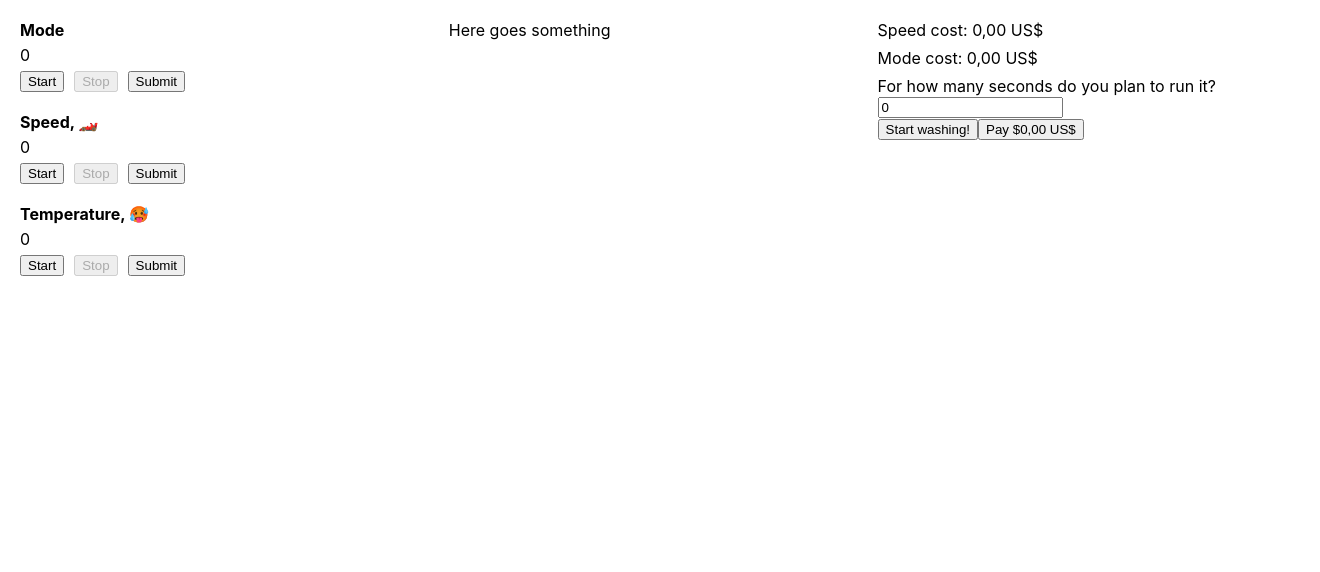
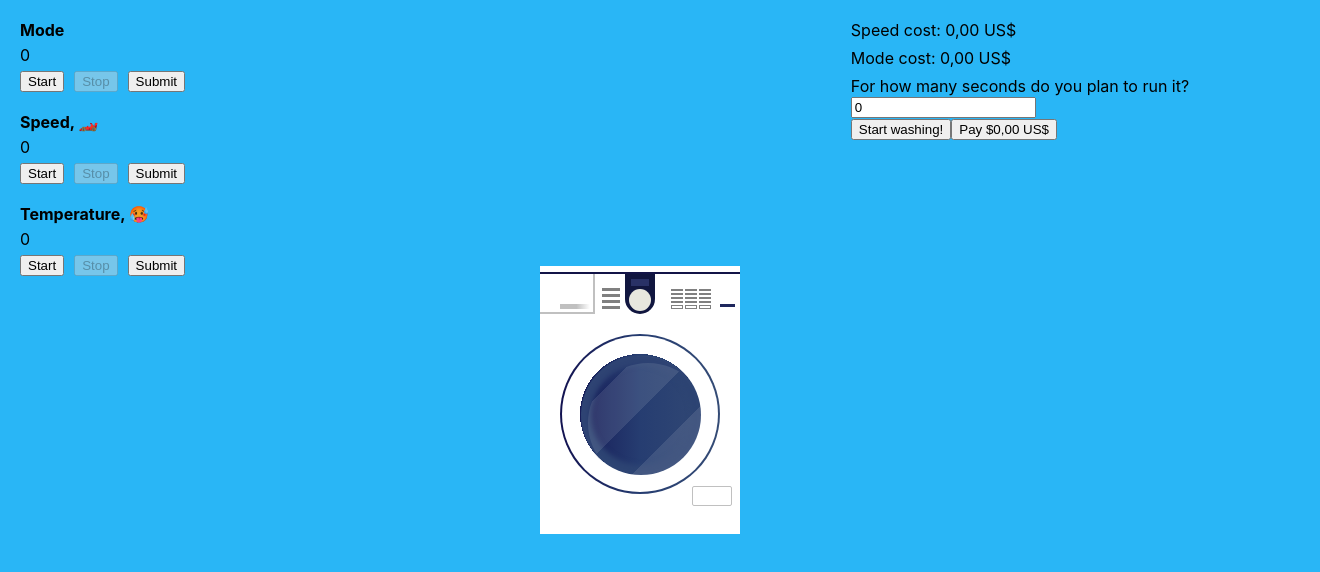
Before and after one commit to Sebelino/useless-hackathon, a React (Create React App) app: page / in a window 1280 px wide. Shown: the top 572 px of the page, 1320 px wide, since content can reach past the window. Built offline with nearby package versions, Linux system fonts and the light colour scheme.

Commit message:
Update "Timer" component

```diff
--- a/src/App.css
+++ b/src/App.css
@@ -1,3 +1,11 @@
+* {
+  box-sizing: border-box;
+}
+
+body {
+  background-color: #29b6f6;
+}
+
 .App {
   display: flex;
   justify-content: space-between;
--- a/src/App.tsx
+++ b/src/App.tsx
@@ -1,8 +1,9 @@
-import React, { useState } from 'react';
+import React, { useCallback, useState } from 'react';
 import './App.css';
 import Controls from './Controls';
 import { Calculator } from './features/calculator';
 import { Timer } from './features/timer';
+import Machine from './Machine';
 
 enum AppState {
   Idle = 'IDLE',
@@ -14,18 +15,25 @@ const App = () => {
   const [mode, setMode] = useState(0);
   const [speed, setSpeed] = useState(0);
 
+  const onStart = useCallback(() => setAppState(AppState.Spinning), []);
+  const onStop = useCallback(() => setAppState(AppState.Idle), []);
+
+  const isSpinning = appState === AppState.Spinning;
+
   return (
     <div className="App">
       <div className="App__column">
         <Controls onChangeMode={setMode} onChangeSpeed={setSpeed} />
       </div>
 
-      <div className="App__column">Here goes something</div>
+      <div className="App__column">
+        <Machine isSpinning={isSpinning} />
+      </div>
 
       <div className="App__column">
         <Calculator mode={mode} speed={speed} />
 
-        <Timer mode={mode} speed={speed} />
+        <Timer mode={mode} speed={speed} onStart={onStart} onStop={onStop} />
       </div>
     </div>
   );
--- /dev/null
+++ b/src/Machine.css
@@ -0,0 +1,214 @@
+#all {
+    position: absolute;
+    top: 50%;
+    left: 50%;
+    transform: translate(-50%, -50%);
+}
+
+.top {
+    width: 200px;
+    height: 8px;
+    background-color: white;
+    border-bottom: 2.5px solid #131447;
+}
+
+.bod {
+    width: 200px;
+    height: 260px;
+    background-color: white;
+}
+
+.upper {
+    width: 100%;
+    height: 40px;
+    /* border-bottom:2px solid gray;*/
+}
+
+.u1 {
+    width: 55px;
+    height: 40px;
+    border-bottom: 2px solid silver;
+    border-right: 2px solid silver;
+    position: absolute;
+}
+
+.u1:before {
+    content: " ";
+    position: absolute;
+    width: 30px;
+    height: 5px;
+    background: -webkit-linear-gradient(left, silver 55%, white);
+    top: 30px;
+    left: 20px;
+}
+
+.u2 {
+    width: 18px;
+    height: 24px;
+    background: -webkit-linear-gradient(
+            gray 0px 3px,
+            white 3px 6px,
+            gray 6px 9px,
+            white 9px 12px,
+            gray 12px 15px,
+            white 15px 18px,
+            gray 18px 21px,
+            white 21px 24px
+    );
+    position: absolute;
+    left: 62px;
+    top: 22px;
+}
+
+.u3 {
+    width: 30px;
+    height: 40px;
+    border-radius: 0px 0px 40px 40px;
+    background-color: #11163f;
+    position: absolute;
+    left: 85px;
+}
+
+.u3:before {
+    content: " ";
+    position: absolute;
+    width: 22px;
+    height: 22px;
+    border-radius: 22px;
+    background-color: #e8e7de;
+    top: 15px;
+    left: 4px;
+}
+
+.u3:after {
+    content: " ";
+    position: absolute;
+    width: 18px;
+    height: 7px;
+    background-color: #293166;
+    top: 5px;
+    left: 6px;
+}
+
+.u4 {
+    position: relative;
+    float: right;
+    right: 27px;
+    top: 13px;
+}
+
+td {
+    width: 12px;
+    height: 1px;
+    background-color: gray;
+}
+
+tr:nth-child(5) > td {
+    height: 2px;
+    background-color: white;
+    border: 1px solid gray;
+}
+
+.u5 {
+    width: 15px;
+    height: 3px;
+    background-color: #1e275d;
+    left: 180px;
+    position: relative;
+    top: 30px;
+    animation-name: color_change;
+    animation-timing-function: linear;
+    animation-iteration-count: infinite;
+    animation-duration: 1s;
+}
+
+@keyframes color_change {
+    0% {
+        background-color: #1e275d;
+    }
+    50% {
+        background-color: #1e275d;
+    }
+    51% {
+        background-color: red;
+    }
+    100% {
+        background-color: red;
+    }
+}
+
+.circle_out {
+    width: 160px;
+    height: 160px;
+    border-radius: 150px;
+    background: -webkit-linear-gradient(left, #121250, #263d71, #344b75);
+    position: relative;
+    top: 20px;
+    left: 20px;
+}
+
+.circle_out.spinning {
+    animation-name: round;
+    animation-timing-function: linear;
+    animation-iteration-count: infinite;
+    animation-duration: 1s;
+}
+
+@keyframes round {
+    0% {
+        transform: rotate(0deg);
+    }
+    100% {
+        transform: rotate(2000deg);
+    }
+}
+
+.circle_out:before {
+    content: " ";
+    position: absolute;
+    width: 156px;
+    height: 156px;
+    border-radius: 156px;
+    background: radial-gradient(transparent 0px 60px, white 60px 156px);
+    left: 2.2px;
+    top: 2.1px;
+}
+
+.circle_out:after {
+    content: " ";
+    position: absolute;
+    width: 120px;
+    height: 120px;
+    border-radius: 120px;
+    background-color: transparent;
+    left: 20.5px;
+    top: 20.5px;
+    box-shadow: inset #2d4473 0px 0px 5px 10px;
+}
+
+.circle_inn {
+    position: absolute;
+    width: 120px;
+    height: 120px;
+    border-radius: 120px;
+    background: -webkit-repeating-linear-gradient(
+            top left,
+            transparent 0px 40px,
+            white 40px 80px
+    );
+    opacity: 0.1;
+    left: 41px;
+    top: 90px;
+    box-shadow: inset 7px 7px #383e78;
+}
+
+.box {
+    width: 40px;
+    height: 20px;
+    border-radius: 2px;
+    border: 1.5px solid silver;
+    float: right;
+    position: relative;
+    top: 12px;
+    right: 8px;
+}
--- /dev/null
+++ b/src/Machine.tsx
@@ -0,0 +1,62 @@
+import React from 'react';
+import './Machine.css';
+
+interface MachineProps {
+  isSpinning: boolean;
+}
+
+const Machine: React.FC<MachineProps> = ({ isSpinning }) => {
+  return (
+    <div>
+      <div id="all">
+        <div className="top"></div>
+        <div className="bod">
+          <div className="upper">
+            <div className="u1"></div>
+            <div className="u2"></div>
+            <div className="u3"></div>
+            <div className="u4">
+              <table>
+                <tr>
+                  <td></td>
+                  <td></td>
+                  <td></td>
+                </tr>
+                <tr>
+                  <td></td>
+                  <td></td>
+                  <td></td>
+                </tr>
+                <tr>
+                  <td></td>
+                  <td></td>
+                  <td></td>
+                </tr>
+                <tr>
+                  <td></td>
+                  <td></td>
+                  <td></td>
+                </tr>
+
+                <tr>
+                  <td></td>
+                  <td></td>
+                  <td></td>
+                </tr>
+              </table>
+            </div>
+
+            <div className="u5"></div>
+          </div>
+
+          <div className={`circle_out ${isSpinning ? 'spinning' : ''}`}></div>
+          <div className="circle_inn"></div>
+
+          <div className="box"></div>
+        </div>
+      </div>
+    </div>
+  );
+};
+
+export default Machine;
--- a/src/features/timer/index.tsx
+++ b/src/features/timer/index.tsx
@@ -1,4 +1,4 @@
-import React, { useEffect, useState } from 'react';
+import React, { useCallback, useEffect, useState } from 'react';
 import { formatAmount } from '../../utils/formatter';
 import { StopButton } from './StopButton';
 
@@ -9,14 +9,28 @@ const onPay = () => {
 interface TimerProps {
   mode: number;
   speed: number;
+  onStart: () => void;
+  onStop: () => void;
 }
 
-export const Timer: React.FC<TimerProps> = ({ mode, speed }) => {
+export const Timer: React.FC<TimerProps> = ({ mode, speed, onStart, onStop }) => {
   const [modeCost, setModeCost] = useState(mode);
   const [speedCost, setSpeedCost] = useState(speed);
   const [runningSeconds, setRunningSeconds] = useState(0);
   const [isWashing, setIsWashing] = useState(false);
   const totalAmount = runningSeconds * modeCost * speedCost;
+
+  const onWash = useCallback(() => {
+    setIsWashing(true);
+
+    onStart();
+  }, [onStart]);
+
+  const onStopWash = useCallback(() => {
+    setIsWashing(false);
+
+    onStop();
+  }, [onStop]);
 
   useEffect(() => {
     setModeCost(mode);
@@ -41,11 +55,11 @@ export const Timer: React.FC<TimerProps> = ({ mode, speed }) => {
   return (
     <section>
       {!isWashing ? (
-        <button onClick={() => setIsWashing(true)}>Start washing!</button>
+        <button onClick={onWash}>Start washing!</button>
       ) : (
         <div>
           <p>Wait while we wash your shit! 🕒</p>
-          <StopButton onStop={() => setIsWashing(false)} />
+          <StopButton onStop={onStopWash} />
         </div>
       )}
 
```
